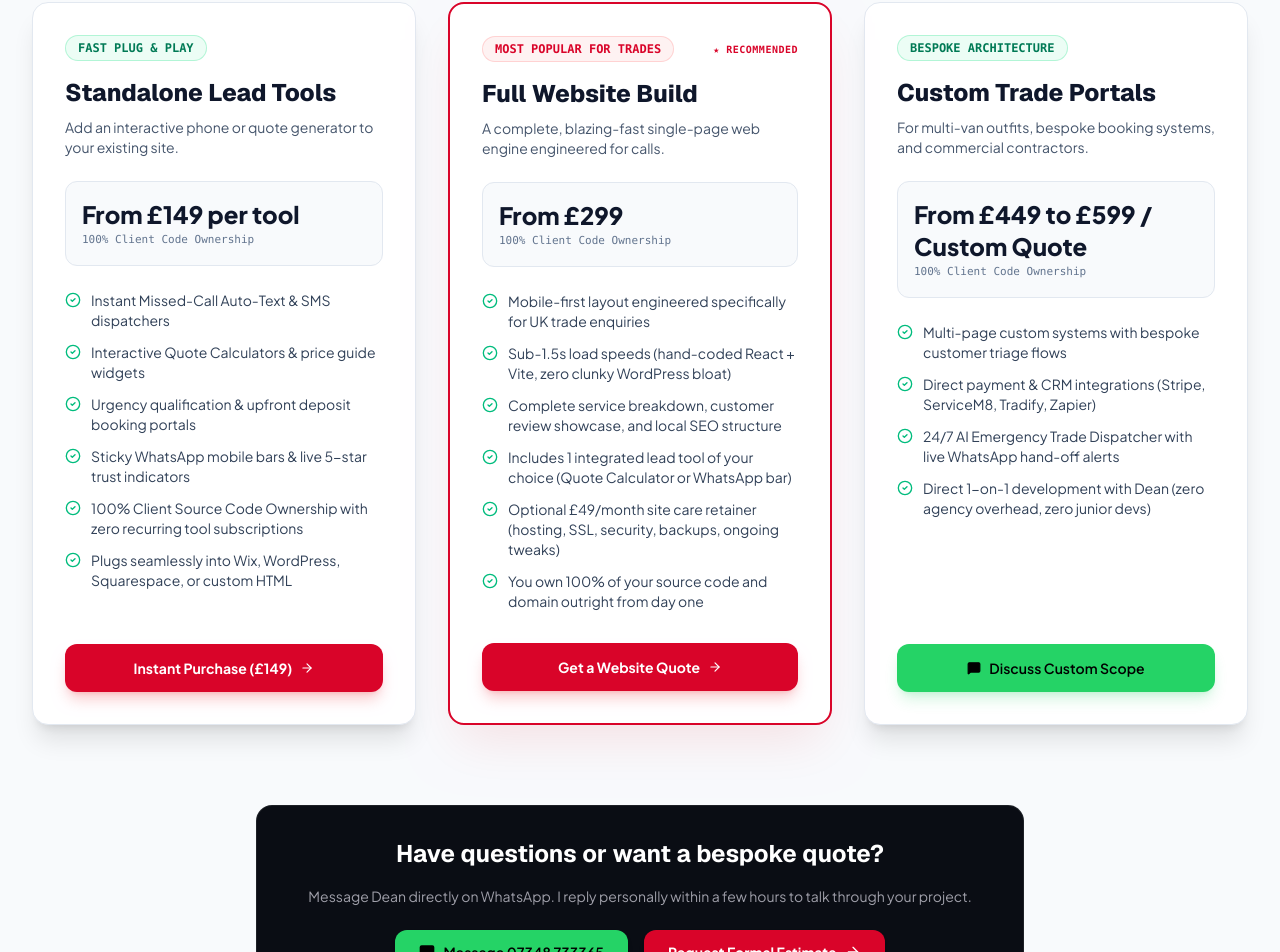
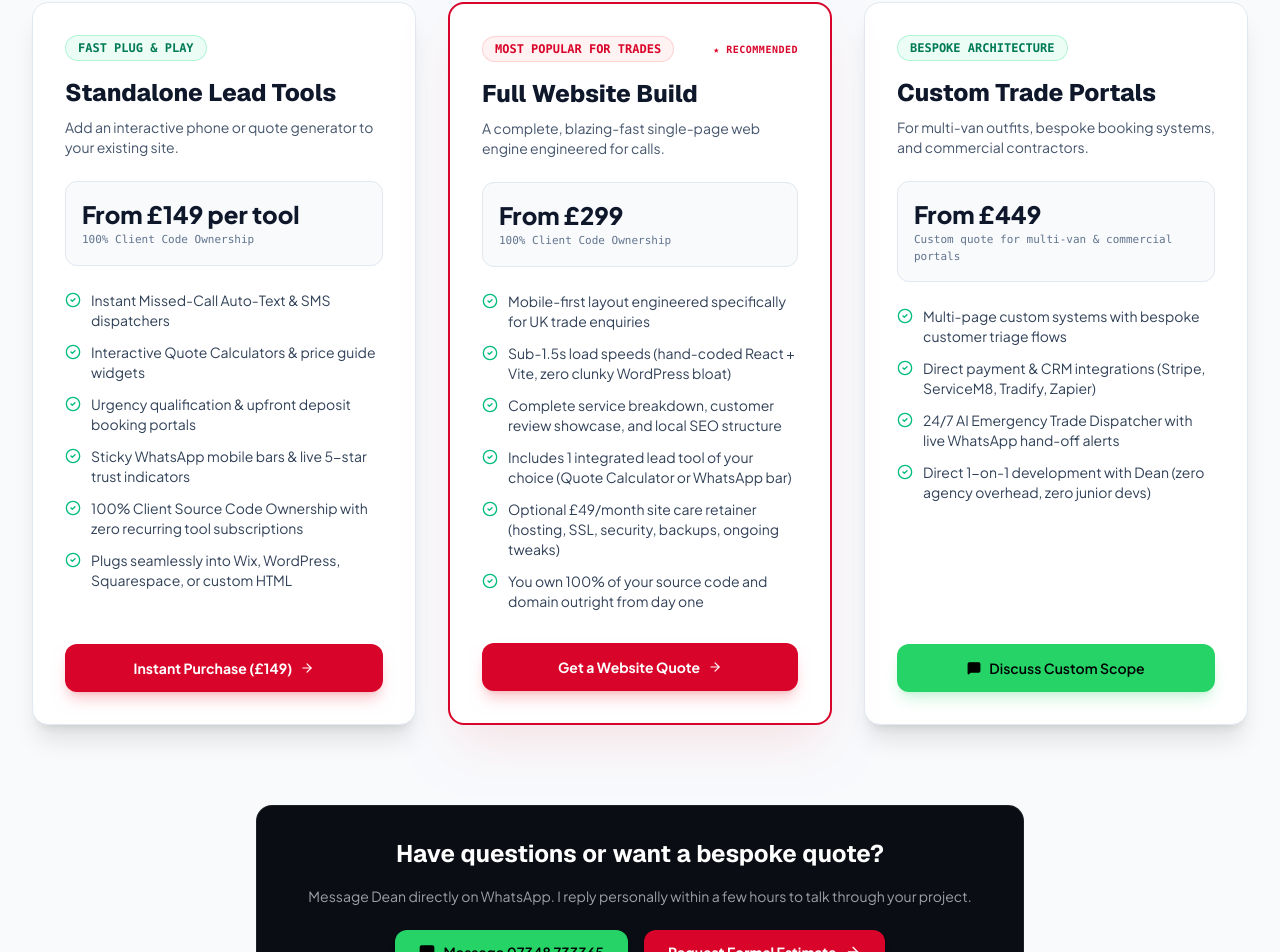
Before and after one commit to stokie2605/dean-wilshaw-web-development, a React (Vite) app: page /pricing in a window 1280 px wide. Shown: the part 1576-2528 px from the top of the page. Built offline with nearby package versions, Linux system fonts and the light colour scheme.

Commit message:
Clean up Tier 3 price title to From £449 and polish deposit simulator success state styling

```diff
--- a/src/components/trade-tools/IntakeDeposit.tsx
+++ b/src/components/trade-tools/IntakeDeposit.tsx
@@ -192,14 +192,14 @@ export const IntakeDeposit: React.FC = () => {
             className="space-y-3"
           >
             {isSuccess ? (
-              <div className="p-6 rounded-2xl bg-emerald-950/40 border border-emerald-500/40 text-center space-y-2">
-                <div className="w-10 h-10 rounded-full bg-emerald-500/20 text-emerald-400 flex items-center justify-center mx-auto">
+              <div className="bg-emerald-50 border border-emerald-200 text-emerald-900 dark:bg-emerald-950/60 dark:border-emerald-800 dark:text-emerald-300 rounded-2xl p-6 flex flex-col items-center justify-center text-center shadow-lg">
+                <div className="w-12 h-12 rounded-full bg-emerald-100 text-emerald-600 dark:bg-emerald-900/60 dark:text-emerald-400 flex items-center justify-center mb-3">
                   <CheckCircle2 className="w-6 h-6" />
                 </div>
-                <div className="font-bold text-sm text-emerald-400 font-mono">
+                <div className="font-bold text-base text-emerald-900 dark:text-emerald-200 font-mono">
                   Slot Reserved &amp; Engineer Notified!
                 </div>
-                <div className="text-[11px] text-emerald-300/80">
+                <div className="text-xs text-emerald-700 dark:text-emerald-400/80 mt-1 font-mono">
                   Interactive demo simulator resetting...
                 </div>
               </div>
--- a/src/pages/PricingPage.tsx
+++ b/src/pages/PricingPage.tsx
@@ -60,6 +60,7 @@ const PRICING_TIERS = [
     title: 'Standalone Lead Tools',
     subtitle: 'Add an interactive phone or quote generator to your existing site.',
     pricingNote: 'From £149 per tool',
+    pricingSubtext: '100% Client Code Ownership',
     badge: 'Fast Plug & Play',
     badgeColor: 'bg-emerald-50 text-emerald-700 border-emerald-200/80 dark:bg-emerald-950/40 dark:text-emerald-400 dark:border-emerald-800/50',
     bullets: [
@@ -78,6 +79,7 @@ const PRICING_TIERS = [
     title: 'Full Website Build',
     subtitle: 'A complete, blazing-fast single-page web engine engineered for calls.',
     pricingNote: 'From £299',
+    pricingSubtext: '100% Client Code Ownership',
     popular: true,
     badge: 'Most Popular for Trades',
     badgeColor: 'bg-red-50 text-[#D90429] border-red-200/80 dark:bg-red-500/10 dark:text-[#D90429] dark:border-red-500/30',
@@ -96,7 +98,8 @@ const PRICING_TIERS = [
     id: 'custom-dev',
     title: 'Custom Trade Portals',
     subtitle: 'For multi-van outfits, bespoke booking systems, and commercial contractors.',
-    pricingNote: 'From £449 to £599 / Custom Quote',
+    pricingNote: 'From £449',
+    pricingSubtext: 'Custom quote for multi-van & commercial portals',
     badge: 'Bespoke Architecture',
     badgeColor: 'bg-emerald-50 text-emerald-700 border-emerald-200/80 dark:bg-emerald-950/40 dark:text-emerald-400 dark:border-emerald-800/50',
     bullets: [
@@ -332,7 +335,7 @@ export const PricingPage: React.FC = () => {
                         {tier.pricingNote}
                       </div>
                       <div className="text-[11px] text-slate-500 dark:text-zinc-400 mt-0.5 font-mono">
-                        100% Client Code Ownership
+                        {tier.pricingSubtext || '100% Client Code Ownership'}
                       </div>
                     </div>
 
```
